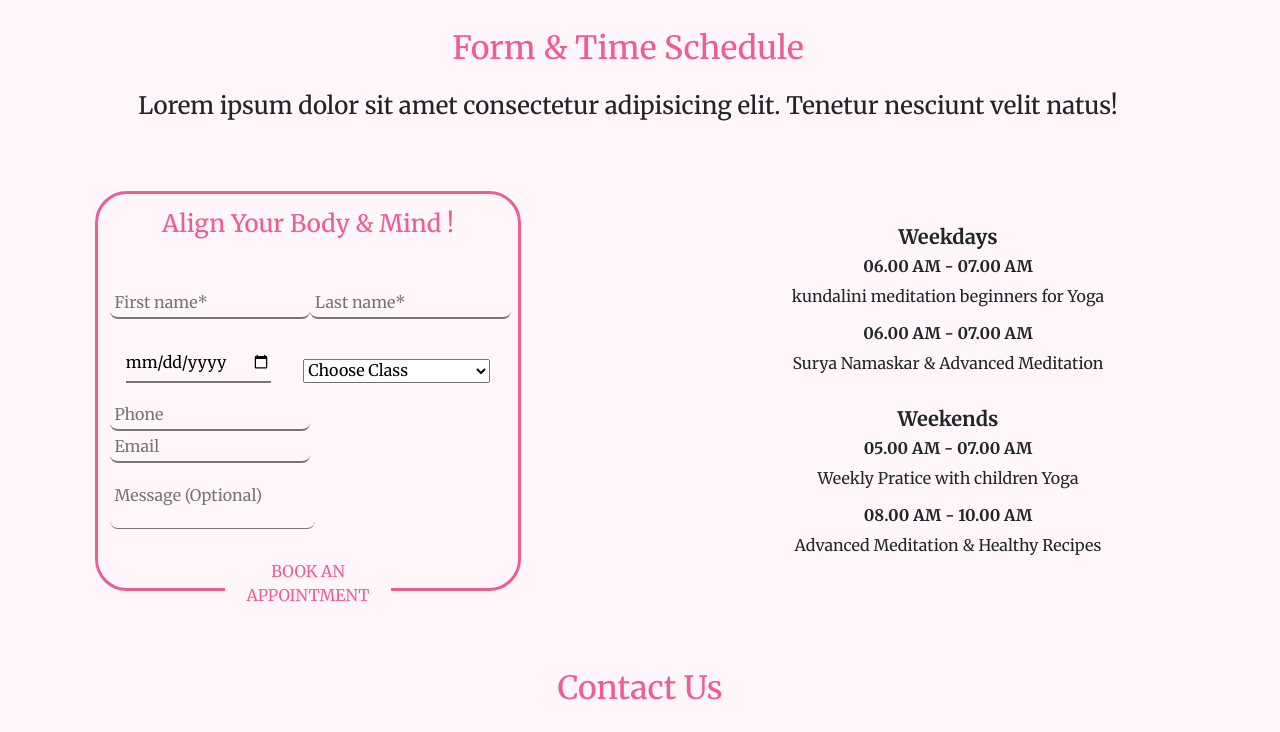
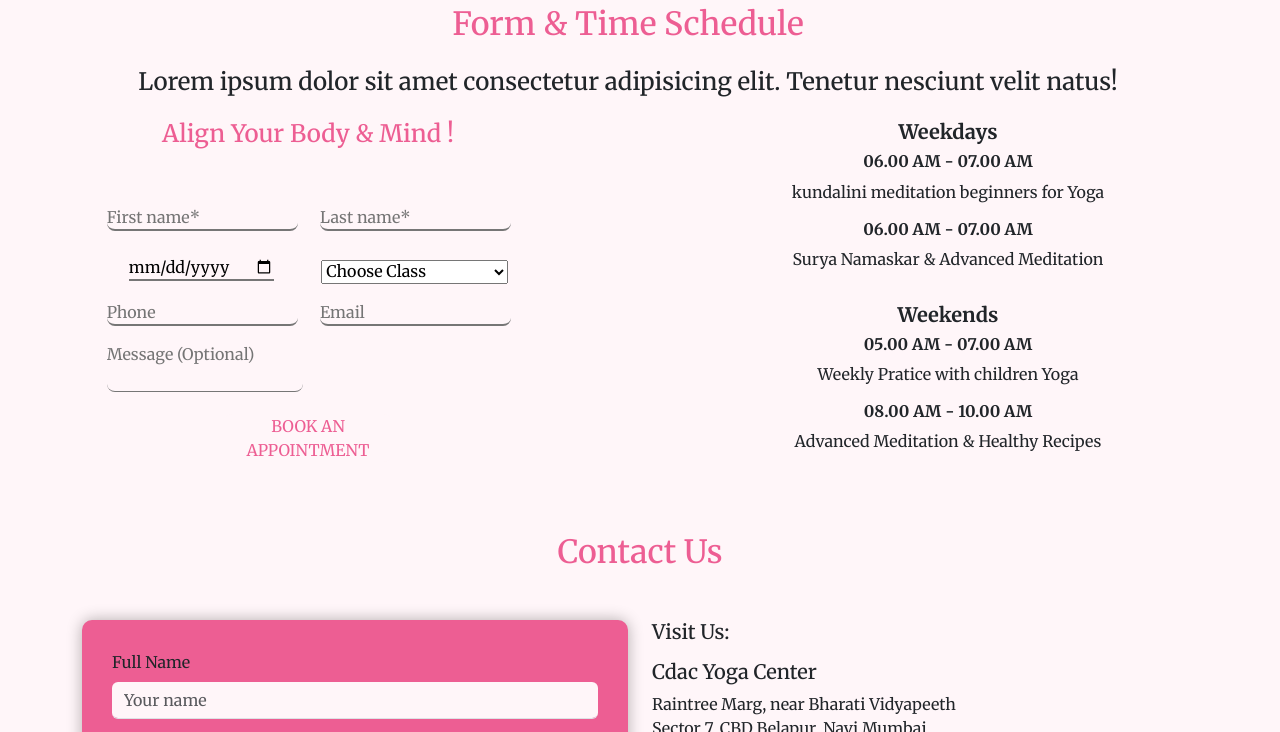
Before and after one commit to Pruthviraj89/Cdac_Mini_Project, a plain HTML site: page Home.html in a window 1280 px wide. Shown: the part 1230-1962 px from the top of the page. Drawn offline with nearby package versions, Linux system fonts and the light colour scheme.

Commit message:
form_appointment_updated

```diff
--- a/Home.html
+++ b/Home.html
@@ -76,25 +76,25 @@
     </section>
 
     <section id="natural-yoga1">
-        <div class="row text-center mt-3 font-styling">
+        <div class="row text-center mt-3 font-styling   ">
             <div>
                 <h2 class="text-coloring">Your Natural Yoga</h2>
                 <h4 class="mt-4">Lorem ipsum dolor sit amet consectetur adipisicing elit. Iure, officiis!</h4>
             </div>
             <div class="row natural-yoga-row2 d-flex justify-content-around  mt-3">
-                <div class="col-2  ">
+                <div class=" col-12 col-md-4  mb-4">
                     <img src="./img/mid-img@.webp " class="image-sizer" alt="">
                     <p class="mt-2">
                         Lorem ipsum, dolor sit amet consectetur adipisicing elit. Enim nemo natus impedit?
                     </p>
                 </div>
-                <div class="col-2   ">
+                <div class="col-12   col-md-4  mb-4">
                     <img src="./img/Mid-icon.png" class="image-sizer" alt="">
                     <p class="mt-2">
                         Lorem ipsum, dolor sit amet consectetur adipisicing elit. Enim nemo natus impedit?
                     </p>
                 </div>
-                <div class="col-2">
+                <div class="col-12 col-md-4 mb-4">
                     <img src="./img/she.png" class="image-sizer" alt="">
                     <p class="mt-2">
                         Lorem ipsum, dolor sit amet consectetur adipisicing elit. Enim nemo natus impedit?
@@ -113,23 +113,29 @@
                 <h4 class="mt-3">Lorem ipsum dolor sit amet consectetur adipisicing elit. Tenetur nesciunt velit natus!
                 </h4>
             </div>
-            <div class="row  d-flex justify-content-around align-items-center apointment-form">
-                <div class=" col-4 apt-form-col  ">
+            <div class="row  d-flex justify-content-around ">
+                <div class=" col-md-4  col-12 ">
+                    <div class="row">
+                        <h4 class="mt-3 text-center apt-heading"> Align Your Body & Mind ! </h4>
+                    </div>
 
-                    <h4 class="mt-3 text-center apt-heading"> Align Your Body & Mind ! </h4>
                     <form>
-                        <div class="row mt-5">
-                            <div class="col  d-flex justify-content-lg-between">
-                                <input type="text" placeholder="First name*" required  class="form-input form-format-appointment"/>
-
-                                <input type="text" placeholder="Last name*" required class="form-input form-format-appointment"/>
+                        <div class="row mt-5 ">
+                            <div class="col-md-6 text-center ">
+                                <input type="text" placeholder="First name*" required
+                                    class="form-input form-format-appointment" />
                             </div>
-
+                            <div class="col-md-6 mx-auto text-center ">
+                                <input type="text" placeholder="Last name*" required
+                                    class="form-input form-format-appointment" />
+                            </div>
                         </div>
-                        <div class="row mt-3">
-                            <div class="col d-flex justify-content-around">
-                                <input type="date" required  class="form-input mt-2 "/>
-                                <select required class="mt-4">
+                        <div class="row mt-4 ">
+                            <div class="col-md-6  col-12 text-center">
+                                <input type="date" required class="form-input" />
+                            </div>
+                            <div class="col-md-6 mt-1 col-12 text-center">
+                                <select required>
                                     <option value="">Choose Class</option>
                                     <option value="kundalini">Kundalini Meditation</option>
                                     <option value="surya">Surya Namaskar</option>
@@ -141,28 +147,34 @@
                         </div>
 
                         <div class="row mt-3">
-                            <div class="col">
-                                <input type="tel" placeholder="Phone" class=" form-format-appointment form-input "/>
+                            <div class="col-md-6 col-12 text-center">
+                                <input type="tel" placeholder="Phone" class=" form-format-appointment form-input " />
+                            </div>
+
+                            <div class="col-md-6 col-12 text-center">
                                 <input type="email" placeholder="Email" class="form-input form-format-appointment" />
                             </div>
+
+
 
                         </div>
 
                         <div class="row mt-3">
-                            <div class="col-4">
-                                <textarea placeholder="Message (Optional)" class="form-input form-format-appointment text-area-s"></textarea>
+                            <div class=" col-md-4  col-12 text-center">
+                                <textarea placeholder="Message (Optional)"
+                                    class="form-input form-format-appointment text-area-s"></textarea>
 
                             </div>
                         </div>
 
-                        <div class="col-5 mx-auto ">
+                        <div class="col-5 mx-auto text-center">
                             <button type="submit" class="mt-3 btn-cus-apt ">BOOK AN APPOINTMENT</button>
                         </div>
 
                     </form>
                 </div>
 
-                <div class="col-4 text-center ">
+                <div class="col-md-4 col-12 mb-5 text-center ">
                     <div class="row ">
                         <h5 class="mt-3 fw-bold">Weekdays</h5>
                         <h6 class="fw-bolder">06.00 AM - 07.00 AM</h6>
@@ -191,8 +203,8 @@
     <section id="contact-section">
         <div class="container font-styling">
             <h2 class="text-center mt-3 contact-heading mb-5" class="contactUs">Contact Us</h2>
-            <div class="row d-flex justify-content-around">
-                <div class="col-md-6 mb-4">
+            <div class="row mt-5">
+                <div class="col-md-6 col-6 mb-4">
                     <form class="form-box">
                         <div class="mb-3">
                             <label for="name" class="form-label ">Full Name</label>
@@ -217,7 +229,7 @@
                         <button type="submit" class="btn btn-yoga" class="btn btn-submit">Send Message</button>
                     </form>
                 </div>
-                <div class="col-md-6">
+                <div class="col-md-6 col-6">
                     <h5 class="mb-3">Visit Us:</h5>
                     <p>
                     <h5>Cdac Yoga Center</h5>Raintree Marg, near Bharati Vidyapeeth
--- a/style.css
+++ b/style.css
@@ -125,24 +125,14 @@ iframe {
     width: 200px;
 }
 
-.apointment-form{
-    height: 525px;
-}
 
 
 
-.apt-form-col{
 
-    height: 400px;
-   border:solid var(--secondary-color);
-    border-radius: 2rem;
 
-}
 
 .form-format-appointment{
-    height: 2rem;
     border-radius: .5rem;
-    padding: .3rem;
     background: none;
     color: var(--secondary-color);
 
@@ -156,7 +146,6 @@ iframe {
     color: var(--secondary-color);
     border:none;
     border-radius: .5rem;
-    padding: .5rem;
 }
 
 .btn-cus-apt:hover{
```
